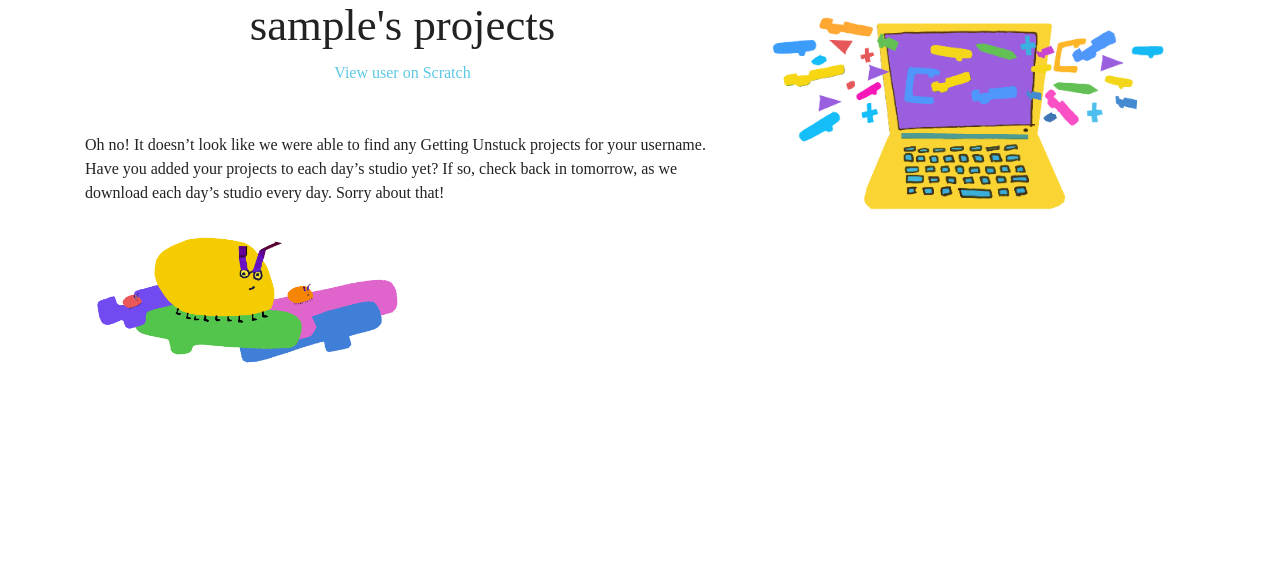
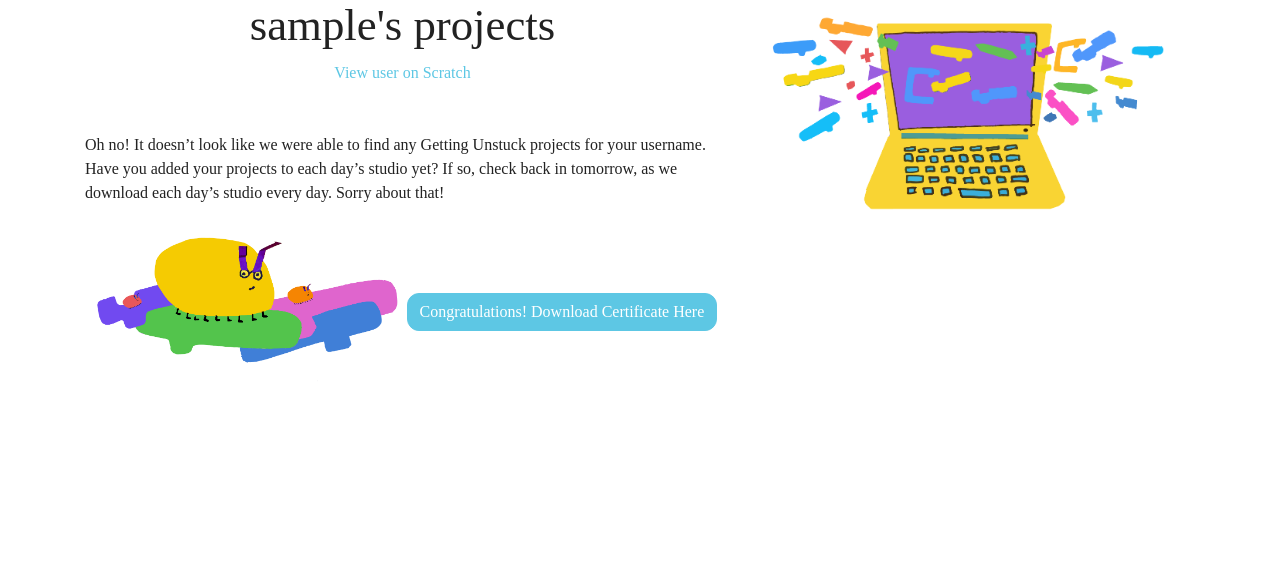
Before and after one commit to GSE-CCL/getting-unstuck-web, a Flask app: a page that uses templates/username.html in a window 1280 px wide. Shown: the part 155-726 px from the top of the page. Run offline with Flask 2, Linux system fonts and the light colour scheme; data that the repository does not hold is empty; some libraries are stand-ins or nearby versions; some web fonts are replaced.

Commit message:
added cert button

```diff
--- a/templates/username.html
+++ b/templates/username.html
@@ -30,6 +30,9 @@
         </ul>
         <p>Is there a project missing from this list? Check back tomorrow to see if it appears. If not, you can reach us at <a href="mailto:gettingunstuck@gse.harvard.edu">gettingunstuck@gse.harvard.edu</a>.</p>
         {% endif %}
+
+        <button type="submit" class="btn btn-primary mt-3 button round-btn">Congratulations! Download Certificate Here</button>
+
     </div>
     <div class="col-md-5">
         <img src="{{ url_for('static', filename='img/SIGCSE_Motivation.png') }}" class="mt-5 w-100">
```
